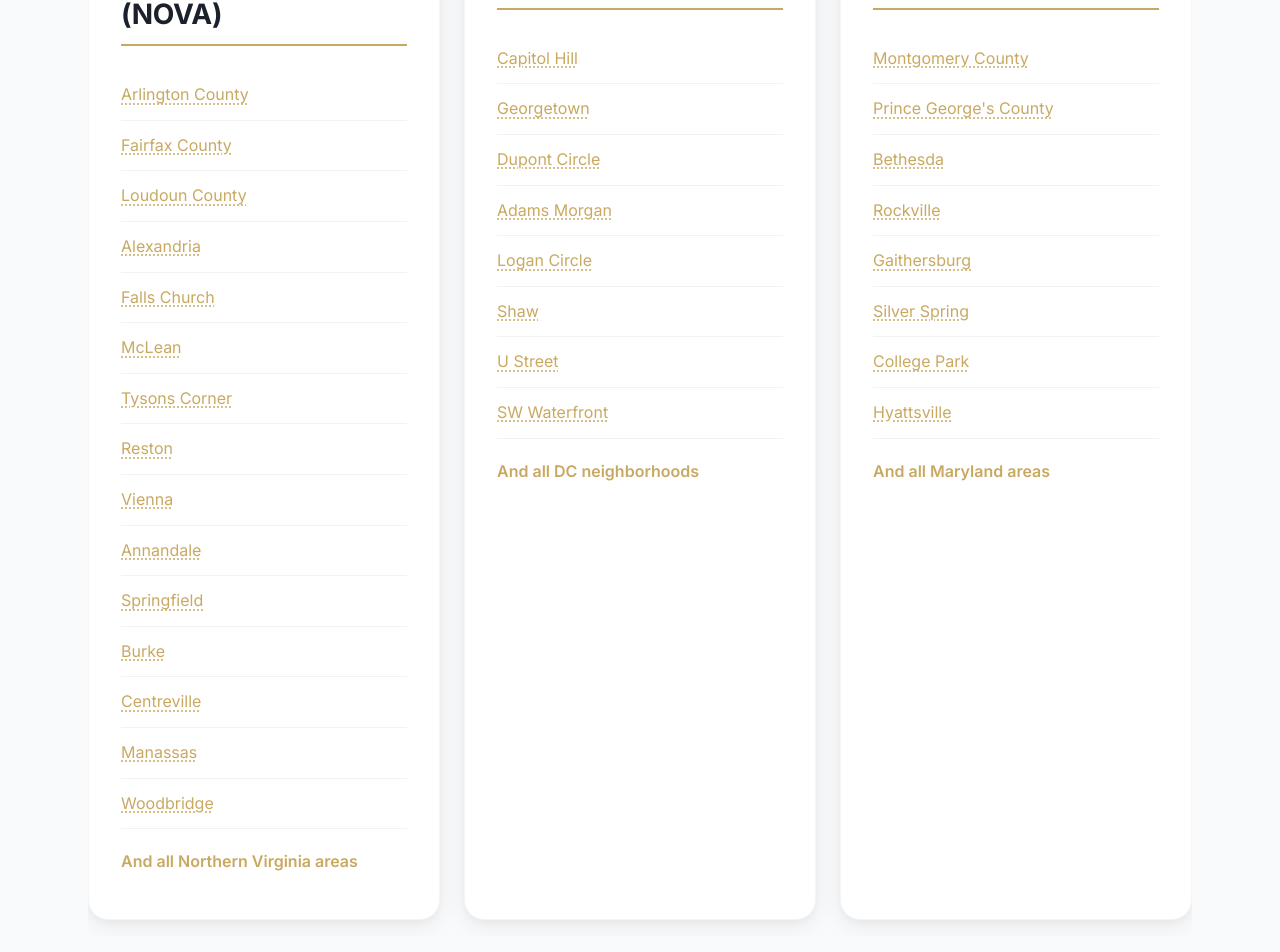
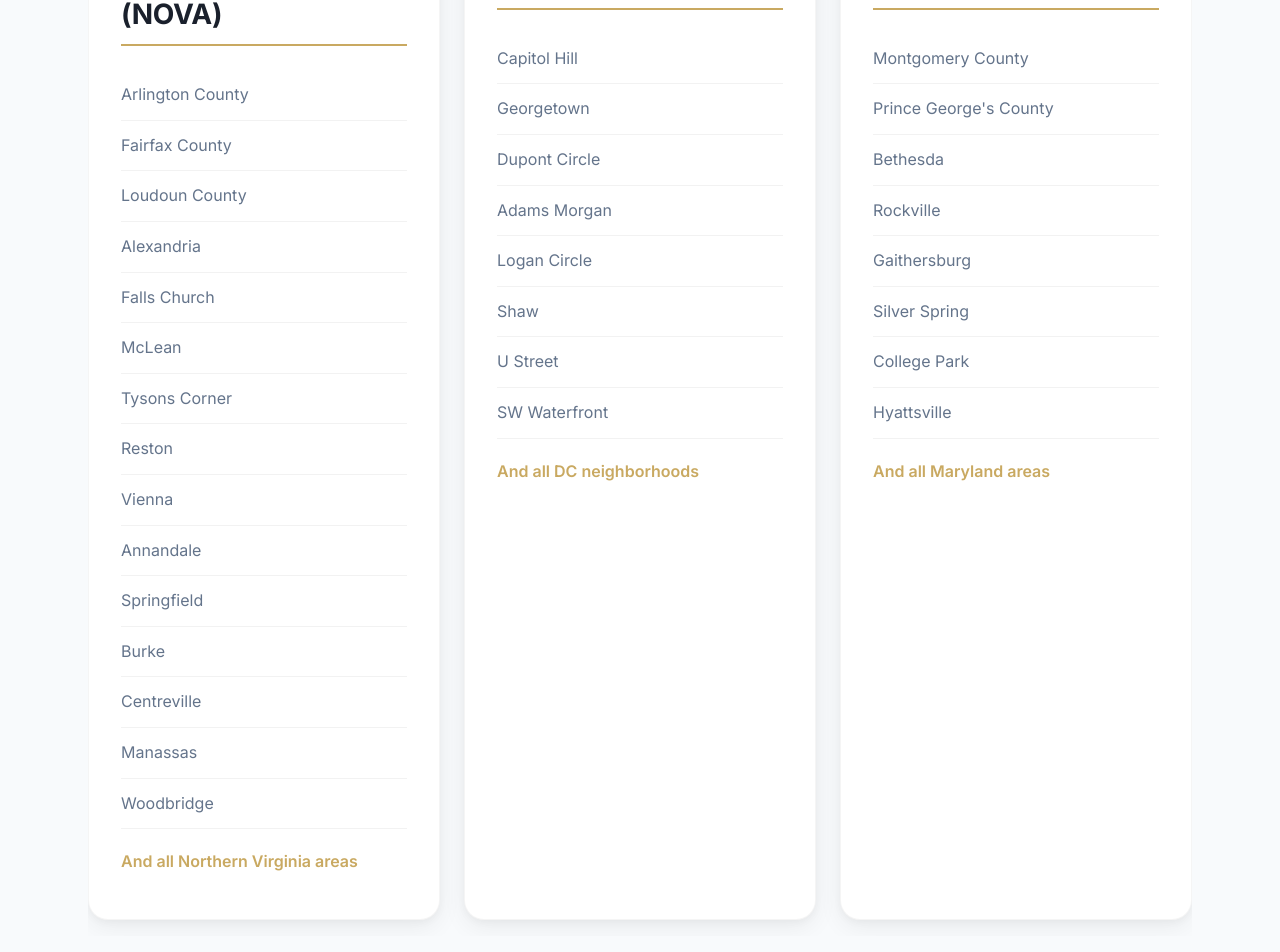
Before and after one commit to Azaiah00/homebuyerlanding, a Next.js app: page / in a window 1280 px wide. Shown: the part 1748-2700 px from the top of the page. Built offline with nearby package versions, Linux system fonts and the light colour scheme.

Commit message:
Remove tooltips from neighborhoods list

```diff
--- a/app/page.jsx
+++ b/app/page.jsx
@@ -1696,173 +1696,49 @@ This email was sent from your website contact form via Brevo.
             <div className="location-card">
               <h3 className="location-title">Northern Virginia (NOVA)</h3>
               <ul className="location-list">
-                <li>
-                  <span className="tooltip-trigger" data-tooltip={locationDescriptions['Arlington County']}>
-                    Arlington County
-                  </span>
-                </li>
-                <li>
-                  <span className="tooltip-trigger" data-tooltip={locationDescriptions['Fairfax County']}>
-                    Fairfax County
-                  </span>
-                </li>
-                <li>
-                  <span className="tooltip-trigger" data-tooltip={locationDescriptions['Loudoun County']}>
-                    Loudoun County
-                  </span>
-                </li>
-                <li>
-                  <span className="tooltip-trigger" data-tooltip={locationDescriptions['Alexandria']}>
-                    Alexandria
-                  </span>
-                </li>
-                <li>
-                  <span className="tooltip-trigger" data-tooltip={locationDescriptions['Falls Church']}>
-                    Falls Church
-                  </span>
-                </li>
-                <li>
-                  <span className="tooltip-trigger" data-tooltip={locationDescriptions['McLean']}>
-                    McLean
-                  </span>
-                </li>
-                <li>
-                  <span className="tooltip-trigger" data-tooltip={locationDescriptions['Tysons Corner']}>
-                    Tysons Corner
-                  </span>
-                </li>
-                <li>
-                  <span className="tooltip-trigger" data-tooltip={locationDescriptions['Reston']}>
-                    Reston
-                  </span>
-                </li>
-                <li>
-                  <span className="tooltip-trigger" data-tooltip={locationDescriptions['Vienna']}>
-                    Vienna
-                  </span>
-                </li>
-                <li>
-                  <span className="tooltip-trigger" data-tooltip={locationDescriptions['Annandale']}>
-                    Annandale
-                  </span>
-                </li>
-                <li>
-                  <span className="tooltip-trigger" data-tooltip={locationDescriptions['Springfield']}>
-                    Springfield
-                  </span>
-                </li>
-                <li>
-                  <span className="tooltip-trigger" data-tooltip={locationDescriptions['Burke']}>
-                    Burke
-                  </span>
-                </li>
-                <li>
-                  <span className="tooltip-trigger" data-tooltip={locationDescriptions['Centreville']}>
-                    Centreville
-                  </span>
-                </li>
-                <li>
-                  <span className="tooltip-trigger" data-tooltip={locationDescriptions['Manassas']}>
-                    Manassas
-                  </span>
-                </li>
-                <li>
-                  <span className="tooltip-trigger" data-tooltip={locationDescriptions['Woodbridge']}>
-                    Woodbridge
-                  </span>
-                </li>
+                <li>Arlington County</li>
+                <li>Fairfax County</li>
+                <li>Loudoun County</li>
+                <li>Alexandria</li>
+                <li>Falls Church</li>
+                <li>McLean</li>
+                <li>Tysons Corner</li>
+                <li>Reston</li>
+                <li>Vienna</li>
+                <li>Annandale</li>
+                <li>Springfield</li>
+                <li>Burke</li>
+                <li>Centreville</li>
+                <li>Manassas</li>
+                <li>Woodbridge</li>
                 <li>And all Northern Virginia areas</li>
               </ul>
             </div>
             <div className="location-card">
               <h3 className="location-title">Washington DC</h3>
               <ul className="location-list">
-                <li>
-                  <span className="tooltip-trigger" data-tooltip={locationDescriptions['Capitol Hill']}>
-                    Capitol Hill
-                  </span>
-                </li>
-                <li>
-                  <span className="tooltip-trigger" data-tooltip={locationDescriptions['Georgetown']}>
-                    Georgetown
-                  </span>
-                </li>
-                <li>
-                  <span className="tooltip-trigger" data-tooltip={locationDescriptions['Dupont Circle']}>
-                    Dupont Circle
-                  </span>
-                </li>
-                <li>
-                  <span className="tooltip-trigger" data-tooltip={locationDescriptions['Adams Morgan']}>
-                    Adams Morgan
-                  </span>
-                </li>
-                <li>
-                  <span className="tooltip-trigger" data-tooltip={locationDescriptions['Logan Circle']}>
-                    Logan Circle
-                  </span>
-                </li>
-                <li>
-                  <span className="tooltip-trigger" data-tooltip={locationDescriptions['Shaw']}>
-                    Shaw
-                  </span>
-                </li>
-                <li>
-                  <span className="tooltip-trigger" data-tooltip={locationDescriptions['U Street']}>
-                    U Street
-                  </span>
-                </li>
-                <li>
-                  <span className="tooltip-trigger" data-tooltip={locationDescriptions['SW Waterfront']}>
-                    SW Waterfront
-                  </span>
-                </li>
+                <li>Capitol Hill</li>
+                <li>Georgetown</li>
+                <li>Dupont Circle</li>
+                <li>Adams Morgan</li>
+                <li>Logan Circle</li>
+                <li>Shaw</li>
+                <li>U Street</li>
+                <li>SW Waterfront</li>
                 <li>And all DC neighborhoods</li>
               </ul>
             </div>
             <div className="location-card">
               <h3 className="location-title">Maryland</h3>
               <ul className="location-list">
-                <li>
-                  <span className="tooltip-trigger" data-tooltip={locationDescriptions['Montgomery County']}>
-                    Montgomery County
-                  </span>
-                </li>
-                <li>
-                  <span className="tooltip-trigger" data-tooltip={locationDescriptions['Prince George\'s County']}>
-                    Prince George's County
-                  </span>
-                </li>
-                <li>
-                  <span className="tooltip-trigger" data-tooltip={locationDescriptions['Bethesda']}>
-                    Bethesda
-                  </span>
-                </li>
-                <li>
-                  <span className="tooltip-trigger" data-tooltip={locationDescriptions['Rockville']}>
-                    Rockville
-                  </span>
-                </li>
-                <li>
-                  <span className="tooltip-trigger" data-tooltip={locationDescriptions['Gaithersburg']}>
-                    Gaithersburg
-                  </span>
-                </li>
-                <li>
-                  <span className="tooltip-trigger" data-tooltip={locationDescriptions['Silver Spring']}>
-                    Silver Spring
-                  </span>
-                </li>
-                <li>
-                  <span className="tooltip-trigger" data-tooltip={locationDescriptions['College Park']}>
-                    College Park
-                  </span>
-                </li>
-                <li>
-                  <span className="tooltip-trigger" data-tooltip={locationDescriptions['Hyattsville']}>
-                    Hyattsville
-                  </span>
-                </li>
+                <li>Montgomery County</li>
+                <li>Prince George's County</li>
+                <li>Bethesda</li>
+                <li>Rockville</li>
+                <li>Gaithersburg</li>
+                <li>Silver Spring</li>
+                <li>College Park</li>
+                <li>Hyattsville</li>
                 <li>And all Maryland areas</li>
               </ul>
             </div>
```
